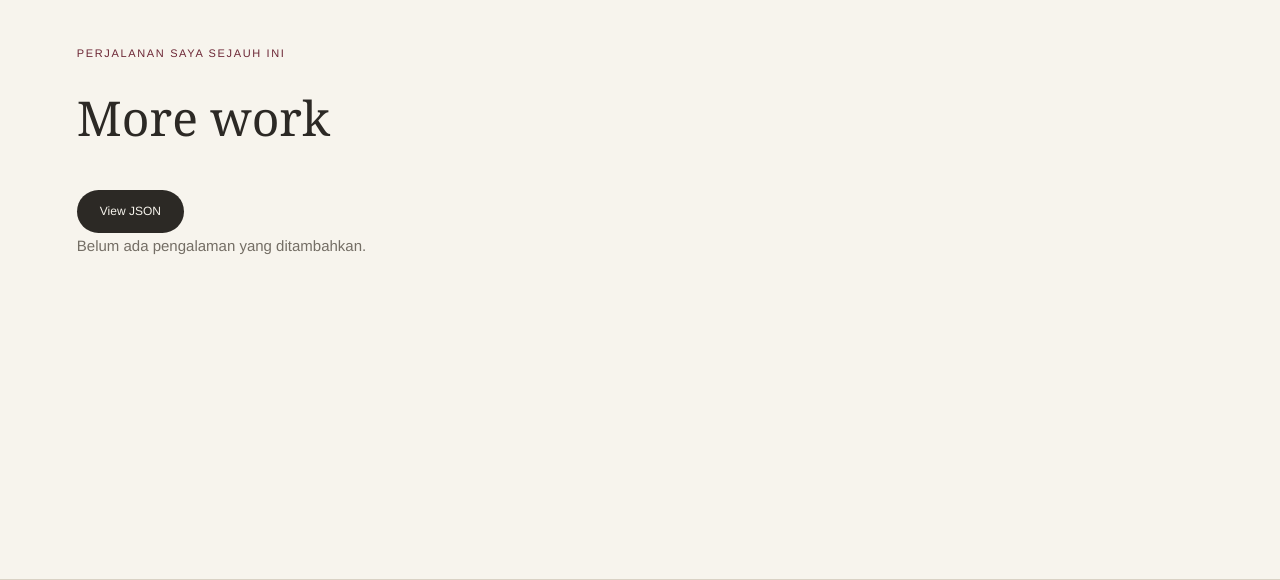
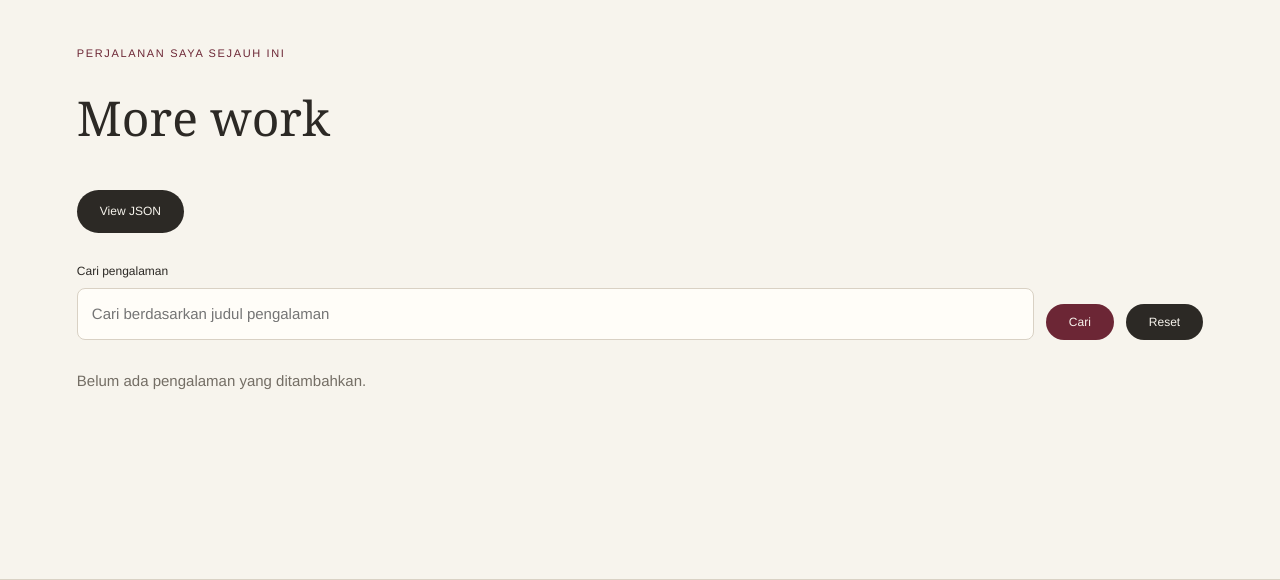
Before and after one commit to KhalishahNafisah/myportofolio, a Django app: page /experience/ in a window 1280 px wide. Shown: the part 1052-1632 px from the top of the page. Run offline with Django 4.2, Linux system fonts and the light colour scheme; data that the repository does not hold is empty.

Commit message:
feat: tambahkan pencarian experience dengan debounce dan pembatalan request

```diff
--- a/main/views.py
+++ b/main/views.py
@@ -193,10 +193,14 @@ def delete_project(request, project_id):
 
 
 def get_experiences_json(request):
-    experiences = with_star_status(
-        Experience.objects.order_by("-started_at", "title"),
-        request.user,
-    )
+    query = request.GET.get("title", "").strip()
+
+    queryset = Experience.objects.order_by("-started_at", "title")
+
+    if query:
+        queryset = queryset.filter(title__icontains=query)
+
+    experiences = with_star_status(queryset, request.user)
 
     data = []
 
--- /dev/null
+++ b/static/js/experiences-search.js
@@ -0,0 +1,48 @@
+(() => {
+    "use strict";
+
+    const list = window.ExperienceList;
+    const form = document.getElementById("experience-search-form");
+    const input = document.getElementById("experience-search");
+    const reset = document.getElementById("experience-search-reset");
+
+    if (!list || !form || !input || !reset) return;
+
+    const DEBOUNCE_DELAY = 300;
+    let timer = null;
+
+    function clearPendingSearch() {
+        clearTimeout(timer);
+        timer = null;
+    }
+
+    function search() {
+        clearPendingSearch();
+        list.load(input.value.trim());
+    }
+
+    input.addEventListener("input", () => {
+        clearPendingSearch();
+        list.cancel();
+
+        timer = setTimeout(search, DEBOUNCE_DELAY);
+    });
+
+    form.addEventListener("submit", (event) => {
+        event.preventDefault();
+        search();
+    });
+
+    reset.addEventListener("click", () => {
+        clearPendingSearch();
+        input.value = "";
+        list.load("");
+        input.focus();
+    });
+
+    document.addEventListener("experience:created", () => {
+        clearPendingSearch();
+        input.value = "";
+        list.load("");
+    });
+})();
--- a/templates/experience.html
+++ b/templates/experience.html
@@ -47,7 +47,39 @@ cat > templates/experience.html <<'HTML'
                 </a>
             </div>
 
-            <!-- EXPERIENCE_SEARCH -->
+            <form
+                id="experience-search-form"
+                class="project-search"
+                role="search"
+            >
+                <label
+                    class="project-search-field"
+                    for="experience-search"
+                >
+                    <span>Cari pengalaman</span>
+
+                    <input
+                        type="search"
+                        id="experience-search"
+                        name="title"
+                        value="{{ title_query }}"
+                        placeholder="Cari berdasarkan judul pengalaman"
+                        autocomplete="off"
+                    >
+                </label>
+
+                <button type="submit" class="button">
+                    Cari
+                </button>
+
+                <button
+                    type="button"
+                    id="experience-search-reset"
+                    class="button button-secondary"
+                >
+                    Reset
+                </button>
+            </form>
 
             <div id="experience-csrf-source" hidden>
                 {% csrf_token %}
@@ -102,7 +134,7 @@ cat > templates/experience.html <<'HTML'
 <!-- EXPERIENCE_MODAL -->
 
 <script src="{% static 'js/experiences.js' %}" defer></script>
-<!-- EXPERIENCE_SEARCH_SCRIPT -->
+<script src="{% static 'js/experiences-search.js' %}" defer></script>
 <!-- EXPERIENCE_FORM_SCRIPT -->
 {% endblock content %}
 HTML
```
